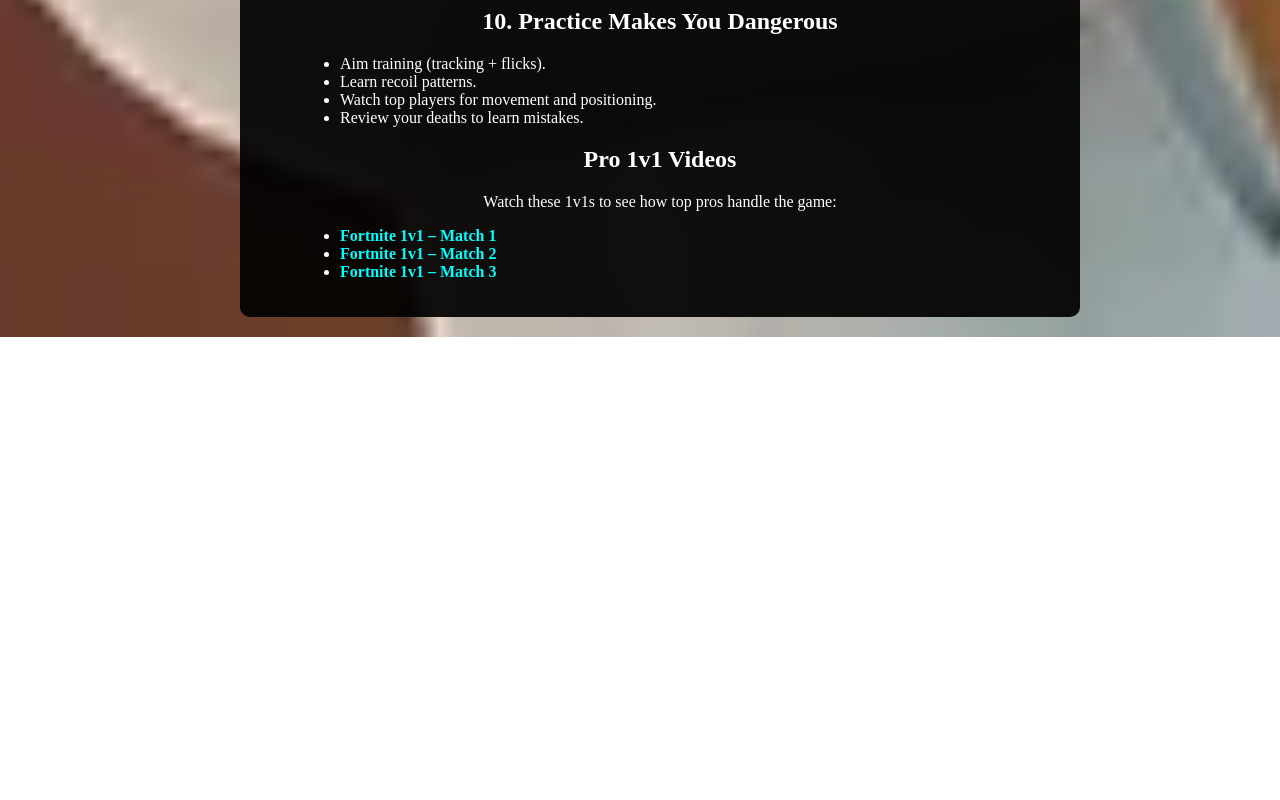
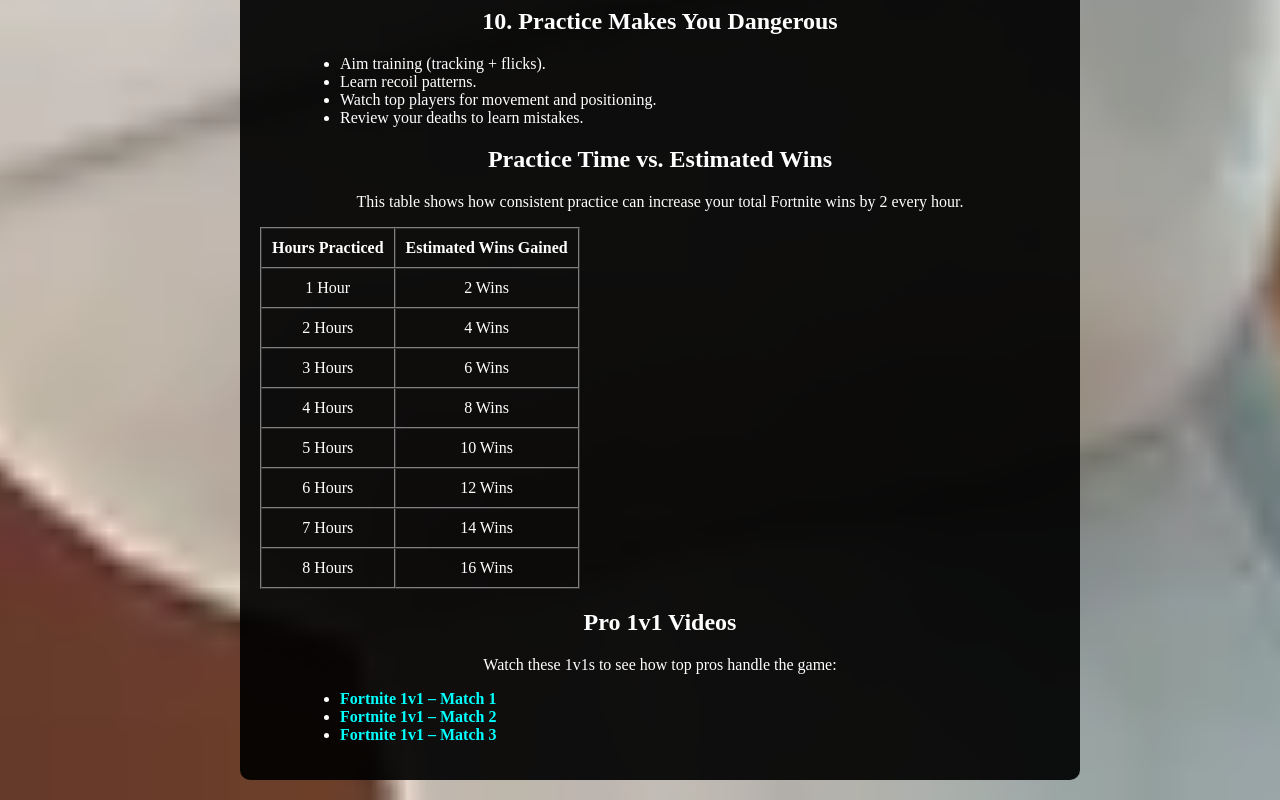
Before and after one commit to PewPewTorJones/csaeawebsite, a plain HTML site: page index.html in a window 1280 px wide. Shown: the part 2552-3352 px from the top of the page. Before the commit the page ends 2889 px from the top, so only its background shows below. Drawn offline with Linux system fonts and the light colour scheme.

Commit message:
fortnite

```diff
--- a/index.html
+++ b/index.html
@@ -180,6 +180,50 @@
 
 
     <div class="section">
+      <h2>Practice Time vs. Estimated Wins</h2>
+      <p>This table shows how consistent practice can increase your total Fortnite wins by 2 every hour.</p>
+
+      <table border="1" cellpadding="10" cellspacing="0">
+        <tr>
+          <th>Hours Practiced</th>
+          <th>Estimated Wins Gained</th>
+        </tr>
+        <tr>
+          <td>1 Hour</td>
+          <td>2 Wins</td>
+        </tr>
+        <tr>
+          <td>2 Hours</td>
+          <td>4 Wins</td>
+        </tr>
+        <tr>
+          <td>3 Hours</td>
+          <td>6 Wins</td>
+        </tr>
+        <tr>
+          <td>4 Hours</td>
+          <td>8 Wins</td>
+        </tr>
+        <tr>
+          <td>5 Hours</td>
+          <td>10 Wins</td>
+        </tr>
+        <tr>
+          <td>6 Hours</td>
+          <td>12 Wins</td>
+        </tr>
+        <tr>
+          <td>7 Hours</td>
+          <td>14 Wins</td>
+        </tr>
+        <tr>
+          <td>8 Hours</td>
+          <td>16 Wins</td>
+        </tr>
+      </table>
+    </div>
+
+    <div class="section">
       <h2>Pro 1v1 Videos</h2>
       <p>Watch these 1v1s to see how top pros handle the game:</p>
       <ul>
```
